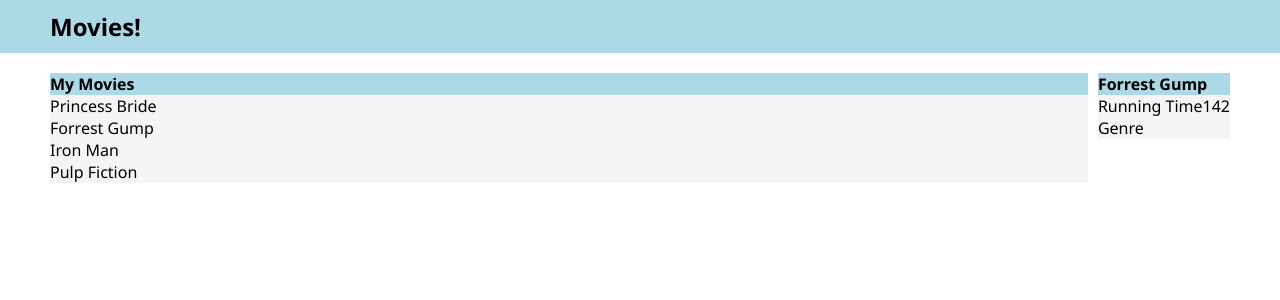
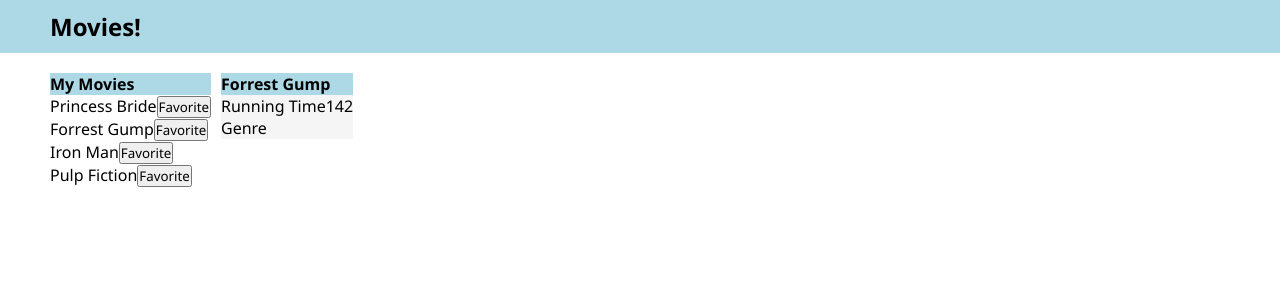
Before and after one commit to TheShzaMan/Movies.FrontEnd, a React (Create React App) app: page / in a window 1280 px wide. Shown: the top 300 px of the page. Built offline with nearby package versions, Linux system fonts and the light colour scheme.

Commit message:
adding favorite buttons and new movieItem component

```diff
--- /dev/null
+++ b/src/components/MovieItem/MovieItem.jsx
@@ -0,0 +1,14 @@
+const MovieItem = ({ title }) => {
+	const handleClick = (e) => {
+		console.log(e);
+	};
+
+	return (
+		<div className="movie-item">
+			<span>{title}</span>
+			<button onClick={handleClick}>Favorite</button>
+		</div>
+	);
+};
+
+export default MovieItem;
--- a/src/components/MovieList/MovieList.jsx
+++ b/src/components/MovieList/MovieList.jsx
@@ -1,3 +1,5 @@
+import MovieItem from "../MovieItem/MovieItem";
+
 const MovieList = ({}) => {
 	const movies = [
 		"Princess Bride",
@@ -5,9 +7,11 @@ const MovieList = ({}) => {
 		"Iron Man",
 		"Pulp Fiction",
 	];
-	const movieItems = movies.map((movie) => <div>{movie}</div>);
+	const movieItems = movies.map((movie) => (
+		<MovieItem key={movie} title={movie} />
+	));
 	return (
-		<div className="flex-item">
+		<div className="flex-">
 			<h4>My Movies</h4>
 			<div>{movieItems}</div>
 		</div>
```
